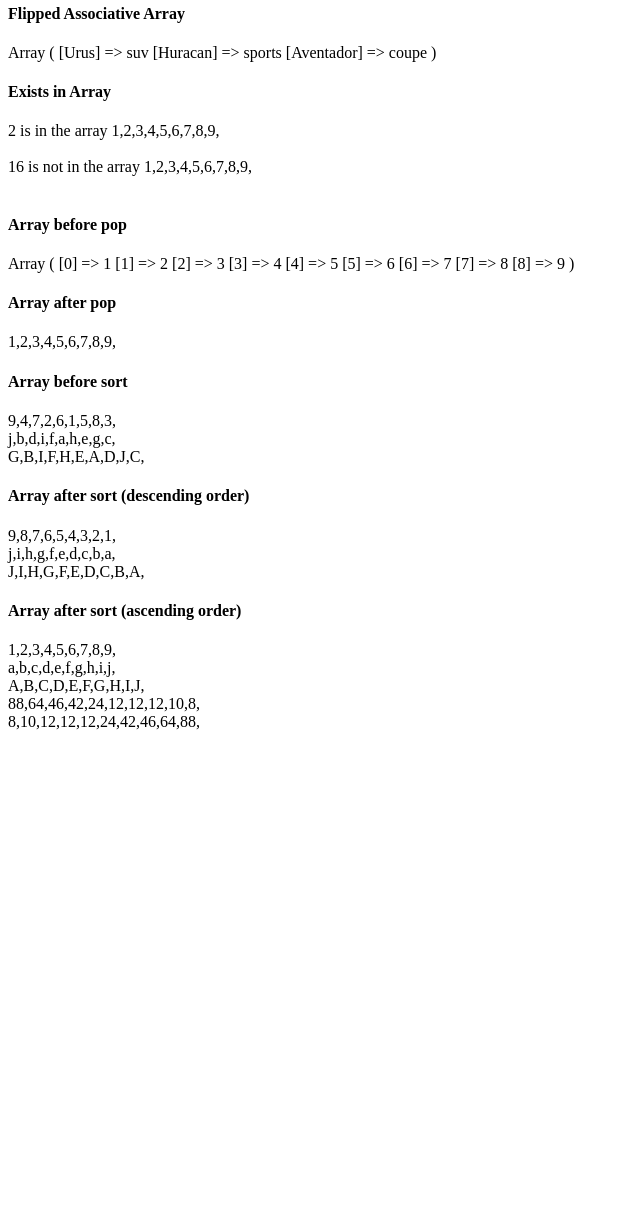
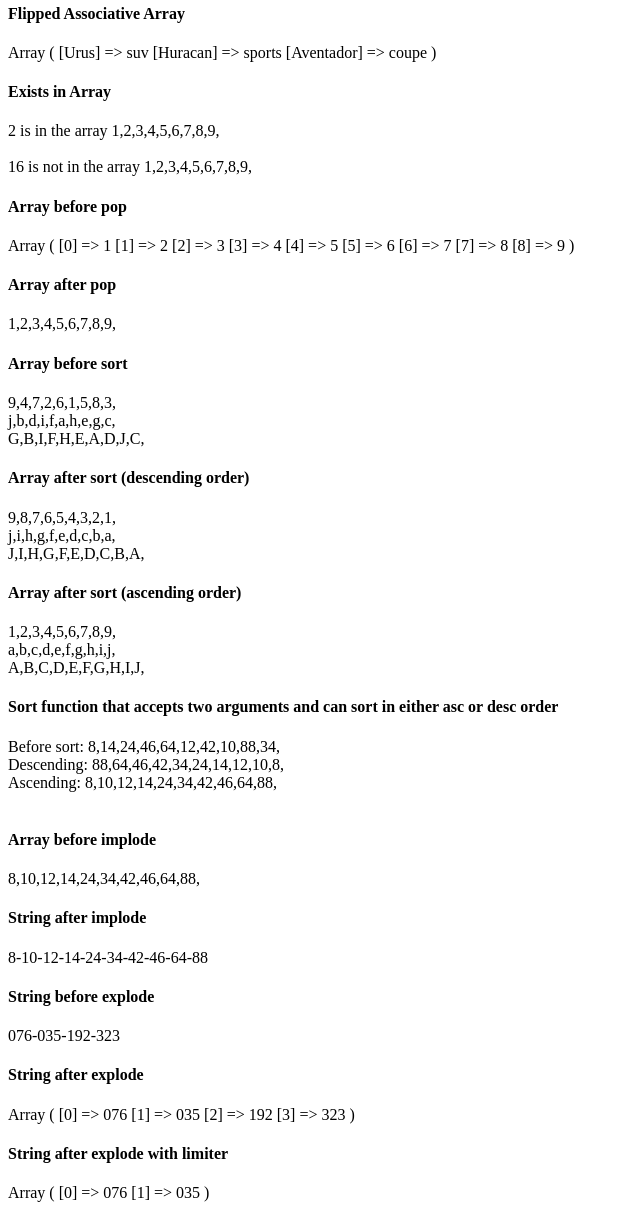
Before and after one commit to JimmyM99/studytonight, a PHP site: page /arrays_exercise.php in a window 1280 px wide. Shown: the part 239-1449 px from the top of the page, without its empty margins (0-640 px from the left). Before the commit the page ends 969 px from the top, so only its background shows below. Run offline with PHP 8.4, Linux system fonts and the light colour scheme.

Commit message:
Updated feature second_exercise and arrays_exercise

```diff
--- a/Introduction/arrays_exercise.php
+++ b/Introduction/arrays_exercise.php
@@ -133,6 +133,48 @@ function sort_a($array)
     return $array;
 }
 
+function implod($a,$b){
+    $string="";
+    for($i=0;$i<sizeof($b);$i++){
+        if($i==(sizeof($b)-1)){
+            $string = $string.$b[$i];
+        }else{
+            $string = $string.$b[$i].$a;
+        }
+    }
+    return "$string";
+}
+
+function explod($a,$b,$c=null){
+    $space = 0;
+    $cond = 0;
+    for($i=0;$i<strlen($b);$i++){
+        if($b[$i] != $a){
+            if($cond==1){
+                break;
+            }
+            $space++;
+        }else{
+            $cond++;
+        }
+    }
+
+    $offset=0;
+    if($c === null){
+        $c = $space+1;
+    }
+
+    for($i=0;$i<$c;$i++){
+        $result[$i] = substr($b, $offset, $space);
+        if($i==0){
+            $offset = $space+1;
+        }else{
+            $offset = $offset+$space+1;
+        }
+    }
+    return $result;
+}
+
 //Push Function Output
 $push = array(1, 2, 3, 4, 5, 6, 7, 8, 9);
 echo "<h4>Array before push</h4>";
@@ -165,7 +207,6 @@ $element = 16;
 exists_text($element, $in_array);
 
 //Pop Function Output
-echo "<br/>";
 $popped = [1, 2, 3, 4, 5, 6, 7, 8, 9];
 echo "<h4>Array before pop</h4>";
 print_r($popped);
@@ -201,11 +242,36 @@ print_array($sort_b);
 print_array($sort_c);
 
 //single function that accepts two arguments and can change sort order
-$sort_d = array(8,12,24,46,64,12,42,10,88,12);
+$sort_d = array(8,14,24,46,64,12,42,10,88,34);
+
+echo "<h4>Sort function that accepts two arguments and can sort in either asc or desc order</h4>";
+echo "Before sort: ";print_array($sort_d);
 
 $sort_d = sort_any('desc',$sort_d);
-print_array($sort_d);
+echo "Descending: ";print_array($sort_d)."<br/";
 
 $sort_d = sort_any('asc',$sort_d);
+echo "Ascending: ";print_array($sort_d)."<br/";
+
+echo "<br/>";
+
+echo "<h4>Array before implode</h4>";
 print_array($sort_d);
+echo "<h4>String after implode</h4>";
+$ce = implod("-",$sort_d);
+echo $ce;
+
+echo "<br/>";
+
+echo "<h4>String before explode</h4>";
+echo "076-035-192-323";
+echo "<h4>String after explode</h4>";
+$de = explod("-","076-035-192-323");
+print_r($de);
+
+echo "<br/>";
+
+echo "<h4>String after explode with limiter</h4>";
+$de = explod("-","076-035-192-323",2);
+print_r($de);
 ?>
--- a/Introduction/second_exercise.php
+++ b/Introduction/second_exercise.php
@@ -58,8 +58,9 @@ function sort_a($array)
         }
     }
 
-    return $array; // Return the sorted array
+    return $array; // Ret-urn-the sorted array
 }
+
 
 echo "<h4>Array before sort</h4>";
 $sort_a = array(9, 4, 7, 2, 6, 1, 5, 8, 3);
```
